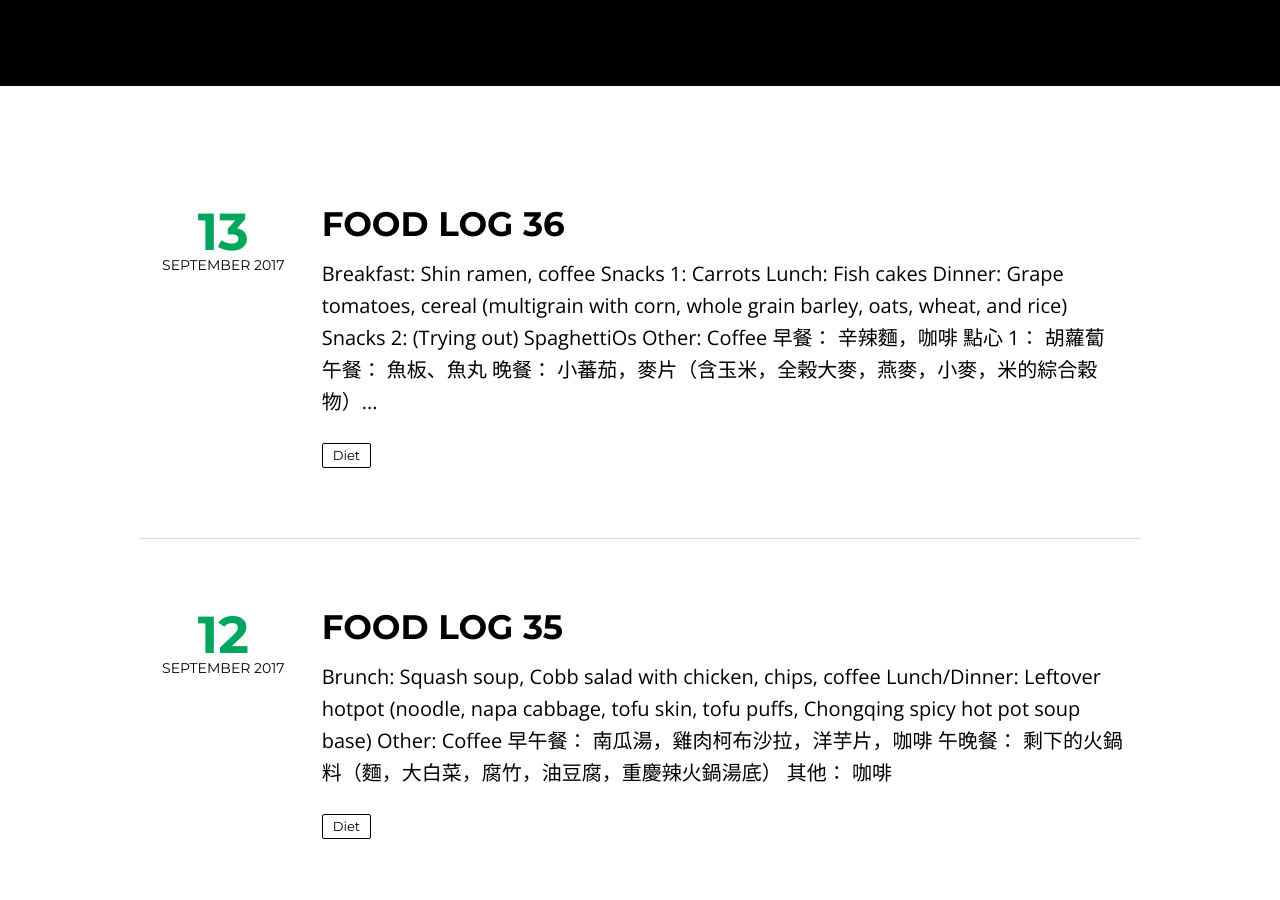
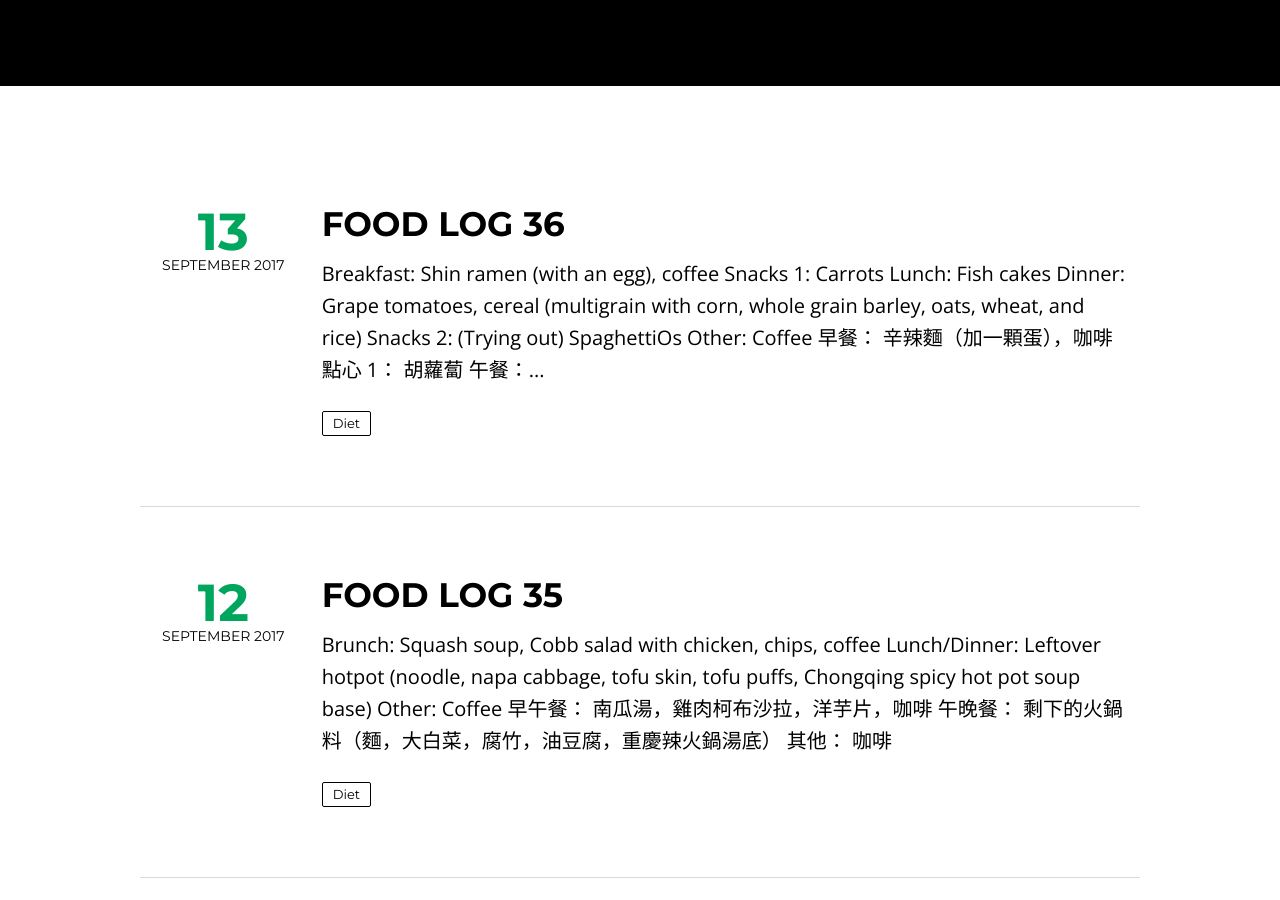
Before and after one commit to kcmlin/kcmlin.github.io, a Jekyll site: the page built from index.html, in a window 1280 px wide and 900 px high, scrolled down 438 px. Built offline with Jekyll 4.4.1, drawn with Linux system fonts in a browser that asks for light colours; nearby versions of some CDN libraries; the list of posts is cut into pages by our own code.

Commit message:
Update 2017-09-13-food36.md

```diff
--- a/_posts/2017-09-13-food36.md
+++ b/_posts/2017-09-13-food36.md
@@ -11,14 +11,14 @@ featured: false
 published: true
 ---
 
-* **Breakfast**: Shin ramen, coffee
+* **Breakfast**: Shin ramen (with an egg), coffee
 * **Snacks 1**: Carrots
 * **Lunch**: Fish cakes
 * **Dinner**: Grape tomatoes, cereal (multigrain with corn, whole grain barley, oats, wheat, and rice)
 * **Snacks 2**: (Trying out) SpaghettiOs
 * **Other**: Coffee
 <hr>
-* **早餐**： 辛辣麵，咖啡
+* **早餐**： 辛辣麵（加一顆蛋），咖啡
 * **點心 1**： 胡蘿蔔
 * **午餐**： 魚板、魚丸
 * **晚餐**： 小蕃茄，麥片（含玉米，全榖大麥，燕麥，小麥，米的綜合穀物）
```
